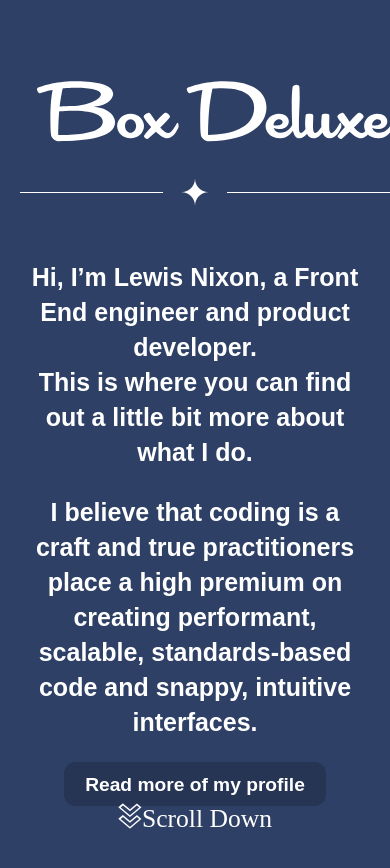
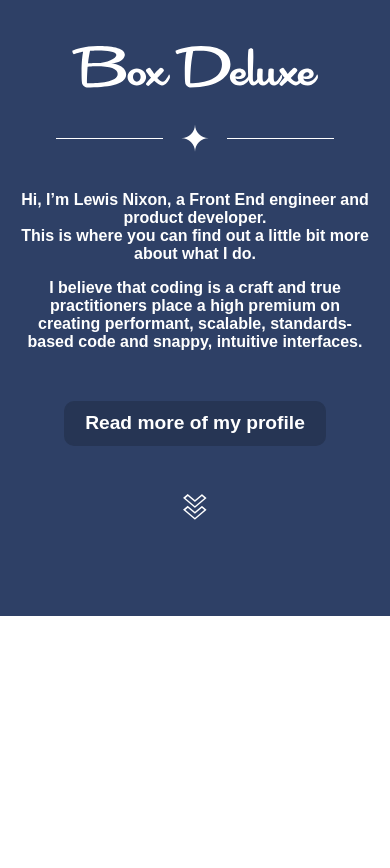
Before and after one commit to kojinkai/bd_2017, a React (Create React App) app: page / in a window 390 px wide. Shown: the top 868 px of the page. After the commit the page ends 844 px from the top, so only its background shows below. Built offline with nearby package versions, Linux system fonts and the light colour scheme.

Commit message:
fix responsive styles

```diff
--- a/src/components/intro/intro.js
+++ b/src/components/intro/intro.js
@@ -1,12 +1,13 @@
 import React, { Component } from 'react';
-import Button from '../page-link/page-link';
+import PageLink from '../page-link/page-link';
+import ScrollButton from '../scroll-button/scroll-button';
 import logo from './boxdeluxe_logo.svg';
 import './intro.css';
 
 class Intro extends Component {
   render() {
     return (
-    <section className="waypoint intro">
+    <section className="intro">
         <div className="content">
             <div className="intro__brand">
                 <img className="intro__logo" src={logo} alt="box deluxe logo" />
@@ -22,10 +23,9 @@ class Intro extends Component {
                   I believe that coding is a craft and true practitioners place a high premium on creating performant, scalable, standards-based code and snappy, intuitive interfaces.
               </p>
             </div>
-            <Button text="Read more of my profile" />
-
+            <PageLink text="Read more of my profile" />
         </div>
-        <a className="icon-down_arrow" href="#development" data-scroll-target="#development">Scroll Down</a>
+        <ScrollButton text="scroll down" scroll-to="development"/>
     </section>
     );
   }
--- a/src/components/intro/intro.scss
+++ b/src/components/intro/intro.scss
@@ -1,31 +1,47 @@
 @import 'styles/_colours';
 @import 'styles/_type';
+@import 'styles/_breakpoints';
 
 .intro {
 
+  @include breakpoint(medium) {
+    padding-top: 45px;
+  }
+
   background-color: $royal;
+  color: $white;
   padding: 80px 20px;
   position: relative;
   text-align: center;
 
   &__logo {
     display: block;
+    height: auto;
     margin: 0 auto;
     padding: 0 15px 50px;
     border-bottom: 1px solid $white;
-    width: 360px;
+    max-width: 21rem;
   }
 
   &__messaging {
+
     margin-left: auto;
     margin-right: auto;
     max-width: 48rem;
   }
 
   &__text {
+    @include breakpoint(medium) {
+      font-size: 1rem;
+    }
+
     font-family: $bodycopy;
     font-size: 1.5625rem;
     font-weight: 700;
+
+    &:last-child {
+      margin-bottom: 50px;
+    }
   }
 
   &__icon {
--- a/src/components/masthead/masthead.scss
+++ b/src/components/masthead/masthead.scss
@@ -23,18 +23,14 @@
   @include breakpoint(medium) {
     display: none;
   }
-
+  background-color: $white;
+  height: 90px;
+  left: 0;
+  margin-bottom: 0;
   position: fixed;
+  right: 0;
   top: 0;
-  right: 0;
-  left: 0;
   z-index: 1030;
-  margin-bottom: 0;
-  background-color: $white;
-
-  .container {
-    height: 90px; // Hack for sub-pages
-  }
 
   .navigation {
     margin: 0 0 0 10%;
--- a/src/components/page-link/page-link.scss
+++ b/src/components/page-link/page-link.scss
@@ -1,19 +1,28 @@
 @import 'styles/_colours';
 @import 'styles/_type';
+@import 'styles/_breakpoints';
 
 .page-link {
 
+  @include breakpoint(medium) {
+    font-size: 1.2rem;
+  }
+
   background: darken($royal, 5);
   border: 2px solid darken($royal, 5);
-  border-radius: 12px;
+  border-radius: 10px;
   color: $white;
+  display: inline-block;
   font-family: $bodycopy;
-  font-size: .75rem;
+  font-size: 1rem;
   font-weight: 700;
-  margin-bottom: 2rem;
   padding: 0.5em 1em;
   text-decoration: none;
   transition: all .2s ease;
+
+  &:hover {
+    cursor: pointer;
+  }
 
   &:hover,
   &:focus {
--- /dev/null
+++ b/src/components/scroll-button/scroll-button.js
@@ -0,0 +1,16 @@
+import React, { Component } from 'react';
+import './scroll-button.css';
+
+class ScrollButton extends Component {
+  render() {
+    return (
+      <button
+        aria-label="click to scroll to the development section"
+        className="icon-down_arrow scroll-button"
+        href="{this.props.scrollTo}">
+      </button>
+    );
+  }
+}
+
+export default ScrollButton;
--- /dev/null
+++ b/src/components/scroll-button/scroll-button.scss
@@ -0,0 +1,20 @@
+@import 'styles/_colours';
+
+.scroll-button {
+  bottom: 1.5em;
+  background: transparent;
+  border: 0;
+  color: $white;
+  font-size: 1.625rem;
+  margin-top: 2rem;
+  padding: 1rem;
+  -webkit-appearance: none;
+
+  &::hover {
+    cursor: pointer;
+  }
+
+  ::focus {
+    border: 1px solid $white;
+  }
+}
--- a/src/styles/_box-model.scss
+++ b/src/styles/_box-model.scss
@@ -1,3 +1,7 @@
+* {
+  box-sizing: border-box;
+}
+
 @mixin clearfix {
   *zoom: 1;
   &:before,
--- a/src/styles/_breakpoints.scss
+++ b/src/styles/_breakpoints.scss
@@ -2,7 +2,7 @@
 
   $breakpoint-small: "(max-width: 600px)";
   $breakpoint-medium: "(max-width: 960px)";
-  $breakpoint-large: "(min-width: 1025px)";
+  $breakpoint-large: "(min-width: 961px)";
 
   @if $point == small {
     @media #{$breakpoint-small} { @content; }
--- a/src/styles/_page.scss
+++ b/src/styles/_page.scss
@@ -1,10 +1,12 @@
 @import 'styles/_breakpoints';
 @import 'headings';
+
 @mixin container {
   max-width: 68em;
   margin-left: auto;
   margin-right: auto;
 }
+
 .page-wrap {
   @include breakpoint(medium) {
     padding-top: 0;
@@ -12,10 +14,9 @@
   @include breakpoint(large) {
     padding-top: 90px;
   }
+
+  background-color: $royal;
   position: relative;
-  line-height: 1.4;
-  background-color: $royal;
-  color: $white;
   -webkit-font-smoothing: antialiased;
   -webkit-tap-highlight-color: transparent;
 }
@@ -23,22 +24,3 @@
 .container {
   @include container;
 }
-
-.waypoint {
-  font-size: 1.6em;
-
-  & > div {
-    @include container;
-    margin: 0 auto;
-  }
-
-  .page-link {
-    font-size: .75em;
-  }
-
-  @include breakpoint(medium) {
-    .waypoint {
-      font-size: 1.4em;
-    }
-  }
-}
--- a/src/styles/_reset.scss
+++ b/src/styles/_reset.scss
@@ -3,6 +3,10 @@
 * {
   margin: 0;
   padding: 0;
+}
+
+body {
+  font-size: 100%;
 }
 
 h1, h2, h3, h4, h5, h6 {
```
